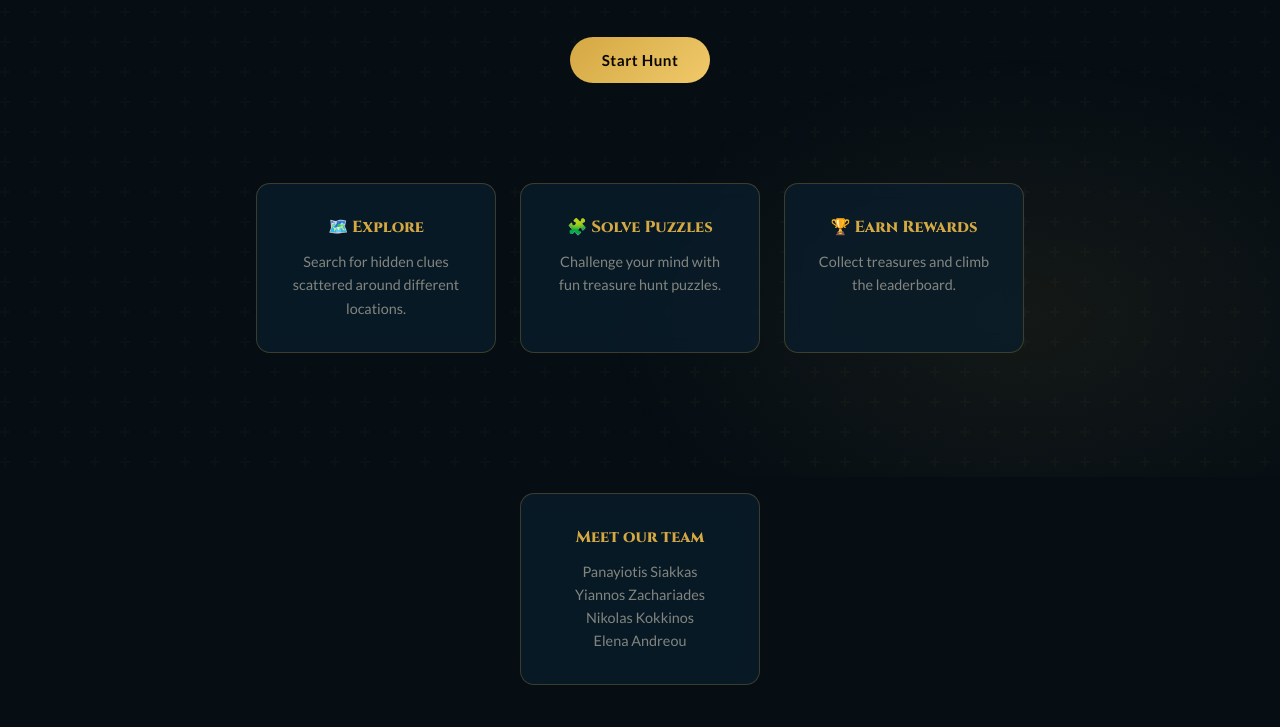
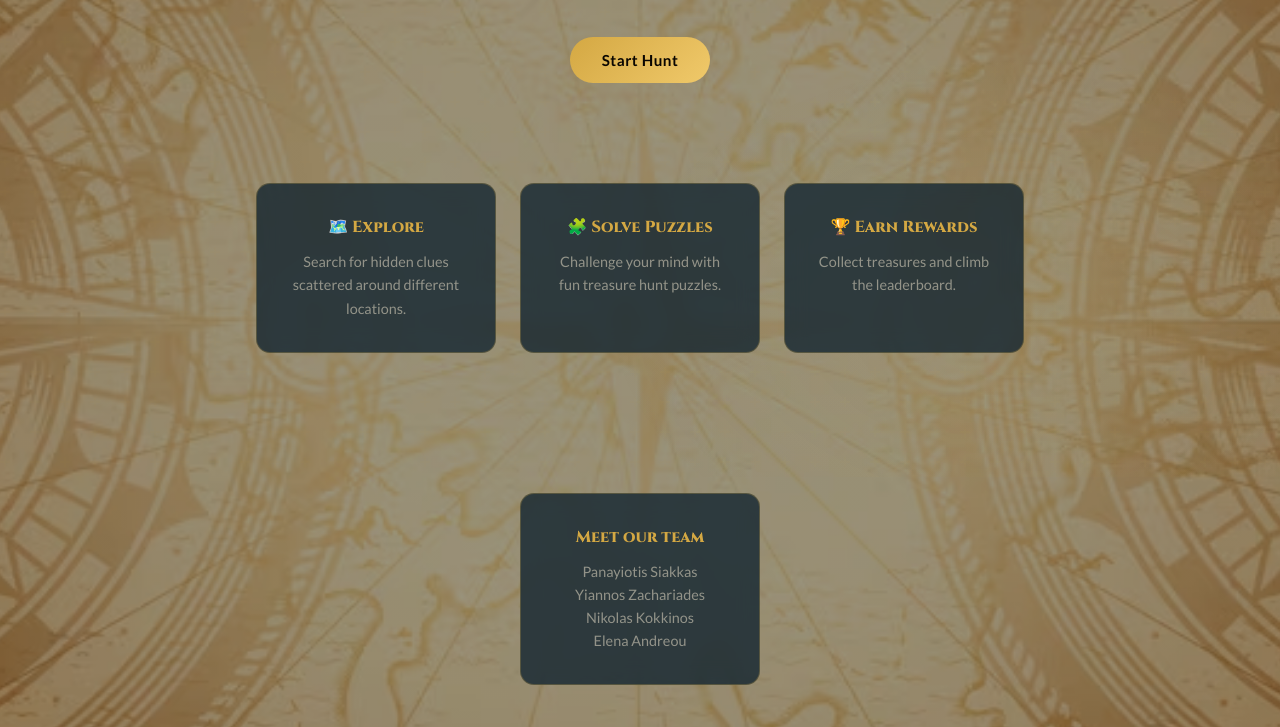
Before and after one commit to yiannisza/Treasure_Hunt_TeamG, a website: page index.html in a window 1280 px wide. Shown: the part 323-1050 px from the top of the page. Drawn offline with Linux system fonts and the light colour scheme.

Commit message:
Added treasure map background

```diff
--- a/style.css
+++ b/style.css
@@ -870,3 +870,12 @@
     margin: 15px;
     opacity: 0.85;
 }
+
+body{
+background:
+linear-gradient(rgba(0,0,0,0.4), rgba(0,0,0,0.4)),
+url("PirateMap.png");
+background-size: cover;
+background-position: center;
+background-repeat: no-repeat;
+}
```
Also changed, not shown: PirateMap.png (added).
